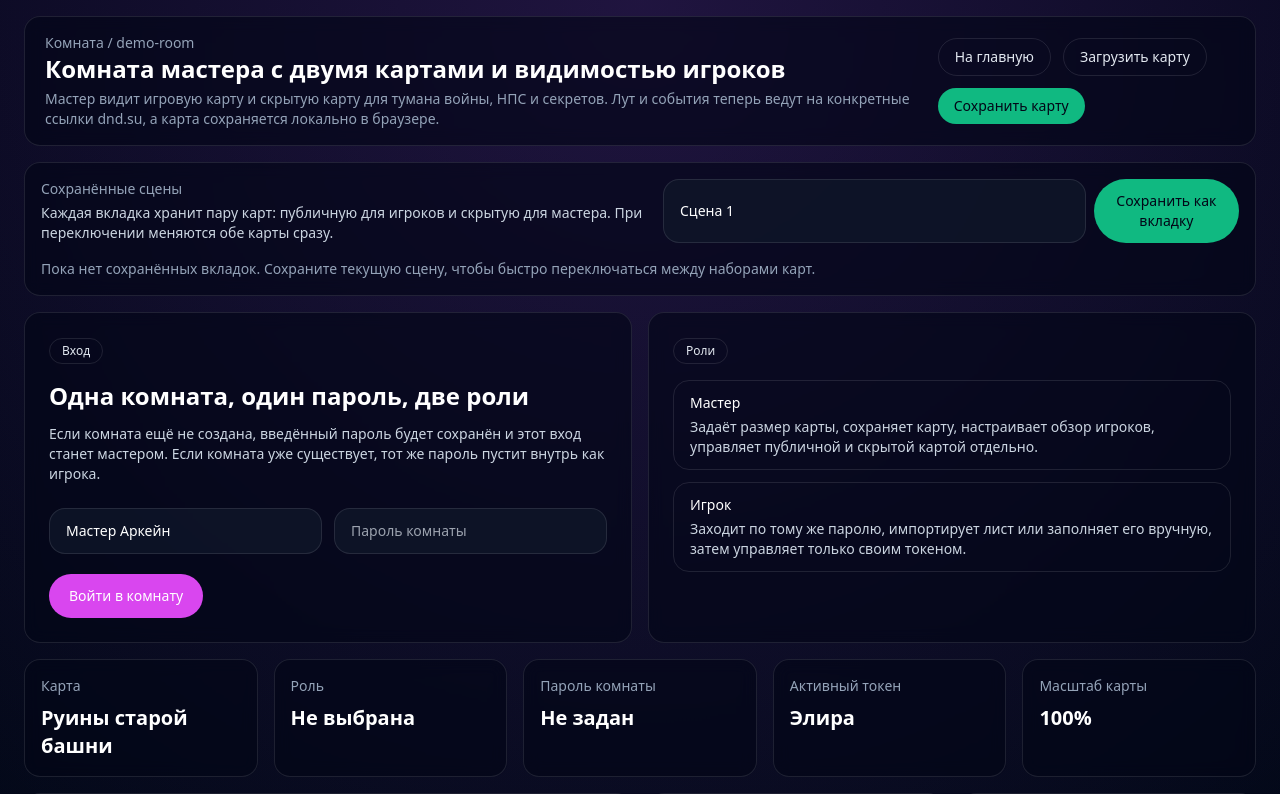
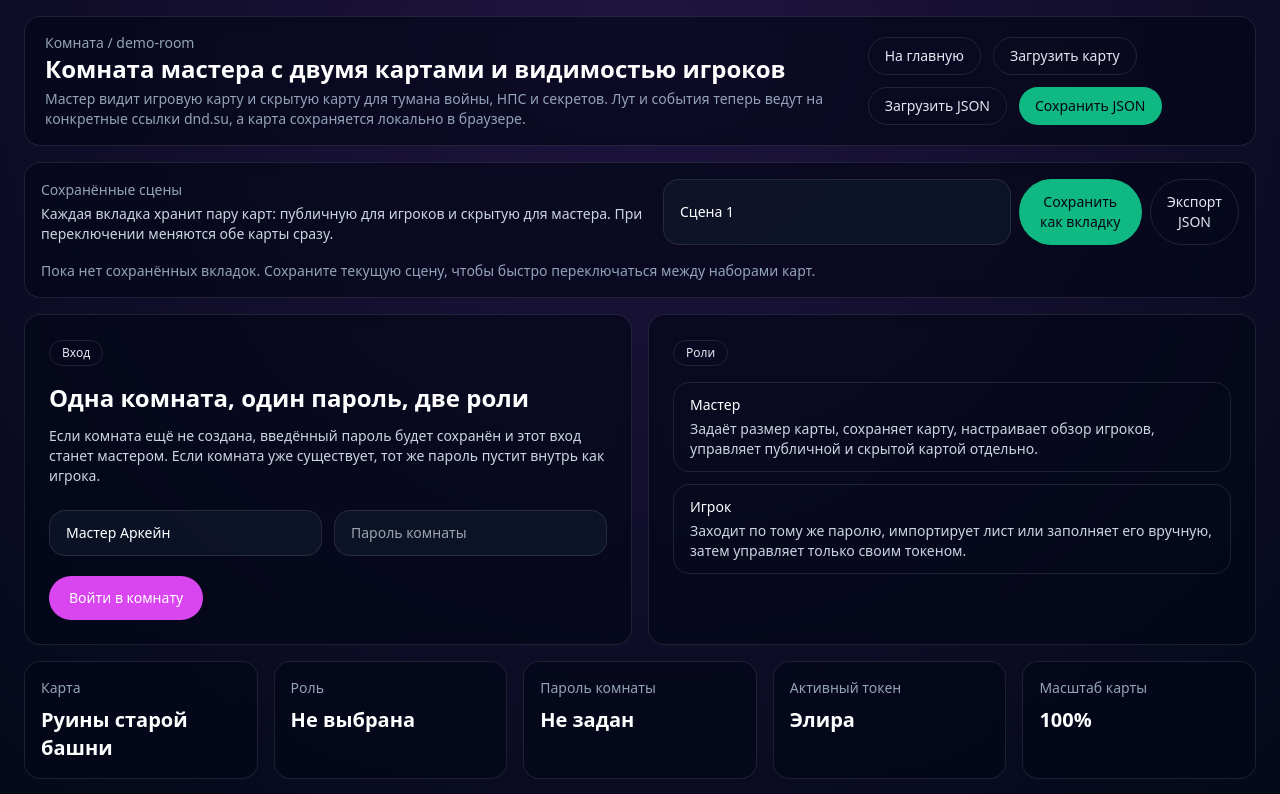
Before and after one commit to Chertwosky/dnd_me, a Next.js app: page /rooms/demo-room in a window 1280 px wide. Shown: the top 794 px of the page. Built offline with nearby package versions, Linux system fonts and the light colour scheme.

Commit message:
Add JSON map export and import

```diff
--- a/components/game-room-page.tsx
+++ b/components/game-room-page.tsx
@@ -1001,6 +1001,56 @@ export function GameRoomPage({ roomId }: { roomId: string }) {
     addJournalEntry('save', `Карта «${nextPreset.name}» сохранена локально для комнаты ${roomId}.`);
   };
 
+  const handleExportMapJson = () => {
+    const payload: SavedRoomState = {
+      mapName,
+      mapState,
+      savedMaps,
+      activeSavedMapId,
+      tokens,
+      sheets,
+      journal,
+    };
+
+    const blob = new Blob([JSON.stringify(payload, null, 2)], { type: 'application/json' });
+    const url = URL.createObjectURL(blob);
+    const anchor = document.createElement('a');
+    anchor.href = url;
+    anchor.download = `${(mapPresetName || mapName || roomId).replace(/[^a-zA-Zа-яА-Я0-9-_]+/g, '_')}.json`;
+    anchor.click();
+    URL.revokeObjectURL(url);
+    addJournalEntry('save', `Экспортирован JSON сцены «${mapPresetName || mapName}».`);
+  };
+
+  const handleImportMapJson = async (event: ChangeEvent<HTMLInputElement>) => {
+    const file = event.target.files?.[0];
+    if (!file) return;
+
+    try {
+      const parsed = JSON.parse(await file.text()) as Partial<SavedRoomState>;
+      if (!parsed.mapName || !parsed.mapState?.publicTiles || !parsed.mapState?.gmTiles) {
+        addJournalEntry('system', `Файл ${file.name} не содержит валидную карту комнаты.`);
+        return;
+      }
+
+      setMapName(parsed.mapName);
+      setMapPresetName(parsed.mapName);
+      setMapState(parsed.mapState);
+      setGridColsInput(String(parsed.mapState.cols));
+      setGridRowsInput(String(parsed.mapState.rows));
+      setSavedMaps(parsed.savedMaps ?? []);
+      setActiveSavedMapId(parsed.activeSavedMapId ?? null);
+      if (parsed.tokens) setTokens(parsed.tokens);
+      if (parsed.sheets) setSheets(parsed.sheets);
+      if (parsed.journal) setJournal(parsed.journal);
+      addJournalEntry('map', `JSON-карта «${file.name}» загружена в комнату.`);
+    } catch {
+      addJournalEntry('system', `Файл ${file.name} не является валидным JSON карты.`);
+    } finally {
+      event.target.value = '';
+    }
+  };
+
   const handleLoadSavedMap = (preset: SavedMapPreset) => {
     setActiveSavedMapId(preset.id);
     setMapPresetName(preset.name);
@@ -1277,8 +1327,12 @@ export function GameRoomPage({ roomId }: { roomId: string }) {
               Загрузить карту
               <input type="file" accept="image/*" className="hidden" onChange={handleUploadMap} />
             </label>
-            <button onClick={handleSaveMap} className="rounded-full bg-emerald-500 px-4 py-2 text-sm font-medium text-slate-950">
-              Сохранить карту
+            <label className="cursor-pointer rounded-full border border-white/10 px-4 py-2 text-sm text-slate-200">
+              Загрузить JSON
+              <input type="file" accept="application/json" className="hidden" onChange={handleImportMapJson} />
+            </label>
+            <button onClick={handleExportMapJson} className="rounded-full bg-emerald-500 px-4 py-2 text-sm font-medium text-slate-950">
+              Сохранить JSON
             </button>
           </div>
         </header>
@@ -1298,6 +1352,9 @@ export function GameRoomPage({ roomId }: { roomId: string }) {
               />
               <button onClick={handleSaveMap} className="rounded-full bg-emerald-500 px-4 py-3 text-sm font-medium text-slate-950">
                 Сохранить как вкладку
+              </button>
+              <button onClick={handleExportMapJson} className="rounded-full border border-white/10 px-4 py-3 text-sm font-medium text-slate-200">
+                Экспорт JSON
               </button>
             </div>
           </div>
```
